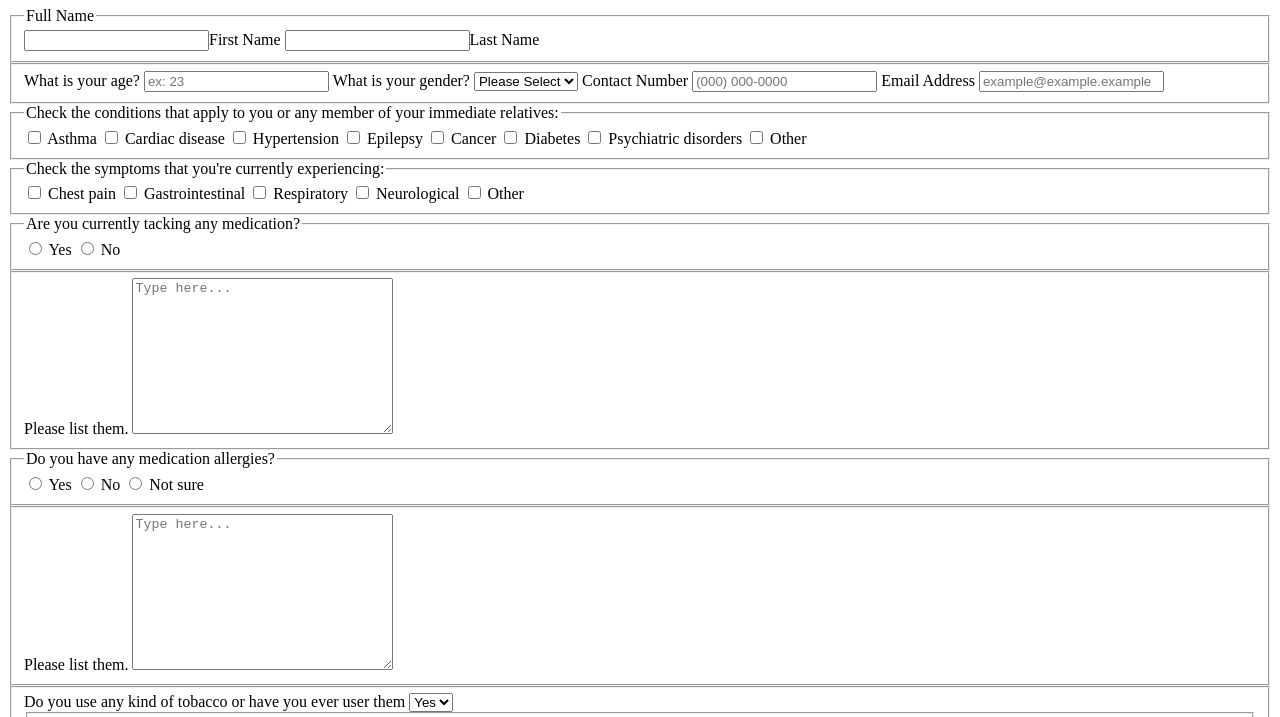
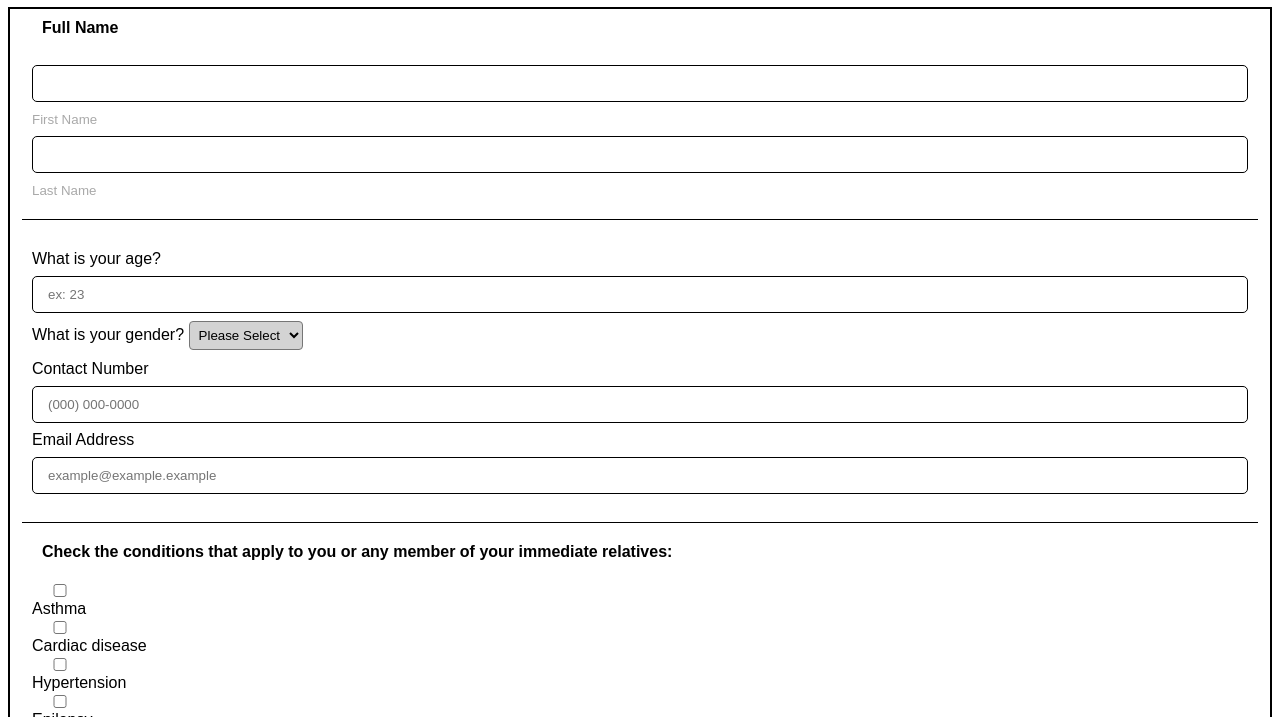
Before and after one commit to IrynaKr1/Medical-Hictory-Form, a plain HTML site: page index.html in a window 1280 px wide. Shown: the part 73-790 px from the top of the page. Drawn offline with Linux system fonts and the light colour scheme.

Commit message:
Add styles.css

```diff
--- a/index.html
+++ b/index.html
@@ -4,6 +4,7 @@
 <head>
     <meta charset="UTF-8">
     <meta name="viewport" content="width=device-width, initial-scale=1.0">
+    <link rel="stylesheet" type="text/css" href="styles.css" />
     <title>Medical History Form</title>
 </head>
 
@@ -13,20 +14,26 @@
         <fieldset>
             <legend>Full Name</legend>
             <div>
-                <label for="first-name"><input type="text" name="first-name" id="first-name">First Name</label>
-                <label for="last-name"><input type="text" name="last-name" id="last-name">Last Name</label>
+                <label for="first-name" class="full-name"><input type="text" name="first-name" id="first-name">First
+                    Name</label>
+                <label for="last-name" class="full-name"><input type="text" name="last-name" id="last-name">Last
+                    Name</label>
             </div>
         </fieldset>
         <fieldset>
             <div>
                 <label for="age">What is your age? <input type="number" name="age" id="age"
                         placeholder="ex: 23"></label>
+            </div>
+            <div>
                 <label for="gender">What is your gender?</label>
                 <select name="gender" id="gender">
                     <option>Please Select</option>
                     <option>Male</option>
                     <option>Female</option>
                 </select>
+            </div>
+            <div class="contact-data">
                 <label for="contact-number">Contact Number <input type="number" name="contact-number"
                         id="contact-number" placeholder="(000) 000-0000"></label>
                 <label for="email">Email Address <input type="email" name="email" id="email"
@@ -35,34 +42,34 @@
         </fieldset>
         <fieldset>
             <legend>Check the conditions that apply to you or any member of your immediate relatives:</legend>
-            <input type="checkbox" id="asthma" name="asthma" />
+            <input type="checkbox" id="asthma" name="asthma" class="form-checkbox"/>
             <label for="asthma">Asthma</label>
-            <input type="checkbox" id="cardiac-disease" name="cardiac-disease" />
+            <input type="checkbox" id="cardiac-disease" name="cardiac-disease" class="form-checkbox"/>
             <label for="cardiac-disease">Cardiac disease</label>
-            <input type="checkbox" id="hypertension" name="hypertension" />
+            <input type="checkbox" id="hypertension" name="hypertension" class="form-checkbox"/>
             <label for="hypertension">Hypertension</label>
-            <input type="checkbox" id="epilepsy" name="epilepsy" />
+            <input type="checkbox" id="epilepsy" name="epilepsy" class="form-checkbox"/>
             <label for="epilepsy">Epilepsy</label>
-            <input type="checkbox" id="cancer" name="cancer" />
+            <input type="checkbox" id="cancer" name="cancer" class="form-checkbox"/>
             <label for="cancer">Cancer</label>
-            <input type="checkbox" id="diabetes" name="diabetes" />
+            <input type="checkbox" id="diabetes" name="diabetes" class="form-checkbox"/>
             <label for="diabetes">Diabetes</label>
-            <input type="checkbox" id="psychiatric-disorders" name="psychiatric-disorders" />
+            <input type="checkbox" id="psychiatric-disorders" name="psychiatric-disorders" class="form-checkbox"/>
             <label for="psychiatric-disorders">Psychiatric disorders</label>
-            <input type="checkbox" id="other-condition" name="other-condition" />
+            <input type="checkbox" id="other-condition" name="other-condition" class="form-checkbox"/>
             <label for="other-condition">Other</label>
         </fieldset>
         <fieldset>
             <legend>Check the symptoms that you're currently experiencing:</legend>
-            <input type="checkbox" id="chest-pain" name="chest-pain" />
+            <input type="checkbox" id="chest-pain" name="chest-pain" class="form-checkbox"/>
             <label for="chest-pain">Chest pain</label>
-            <input type="checkbox" id="gastrointestinal" name="gastrointestinal" />
+            <input type="checkbox" id="gastrointestinal" name="gastrointestinal" class="form-checkbox"/>
             <label for="gastrointestinal">Gastrointestinal</label>
-            <input type="checkbox" id="respiratory" name="respiratory" />
+            <input type="checkbox" id="respiratory" name="respiratory" class="form-checkbox"/>
             <label for="respiratory">Respiratory</label>
-            <input type="checkbox" id="neurological" name="neurological" />
+            <input type="checkbox" id="neurological" name="neurological" class="form-checkbox"/>
             <label for="neurological">Neurological</label>
-            <input type="checkbox" id="other-symptoms" name="other-symptoms" />
+            <input type="checkbox" id="other-symptoms" name="other-symptoms" class="form-checkbox"/>
             <label for="other-symptoms">Other</label>
         </fieldset>
         <fieldset>
--- /dev/null
+++ b/styles.css
@@ -0,0 +1,66 @@
+body {
+    font-family: sans-serif;
+}
+
+h1 {
+    text-align: center;
+}
+
+input[type=text],
+input[type=email],
+input[type=number] {
+    width: 100%;
+    padding: 10px 15px;
+    margin: 8px 0;
+    box-sizing: border-box;
+    border-radius: 5px;
+    border: solid black 1px;
+}
+
+input:hover {
+    box-shadow: 2px 2px 5px rgba(0, 0, 0, 0.94);
+}
+
+.full-name {
+    font-size: smaller;
+    color: darkgray;
+}
+
+select {
+    background-color: lightgrey;
+    padding: 5px;
+    border-radius: 4px;
+}
+
+fieldset {
+    border: none;
+    border-bottom: solid black 1px;
+    padding: 10px 10px 20px;
+    margin-bottom: 20px;
+}
+
+legend {
+    padding: 0 10px;
+    font-weight: bold;
+    margin-bottom: 10px;
+}
+
+
+.contact-data {
+    margin-top: 10px;
+}
+
+form {
+    border: solid black 2px;
+    padding: 10px;
+}
+
+
+.form-checkbox {
+    font-size: 2rem;
+    font-weight: bold;
+    line-height: 1.1;
+    display: grid;
+    grid-template-columns: 1em auto;
+    gap: 0.5em;
+}
```
Also changed, not shown: style.css (deleted).
